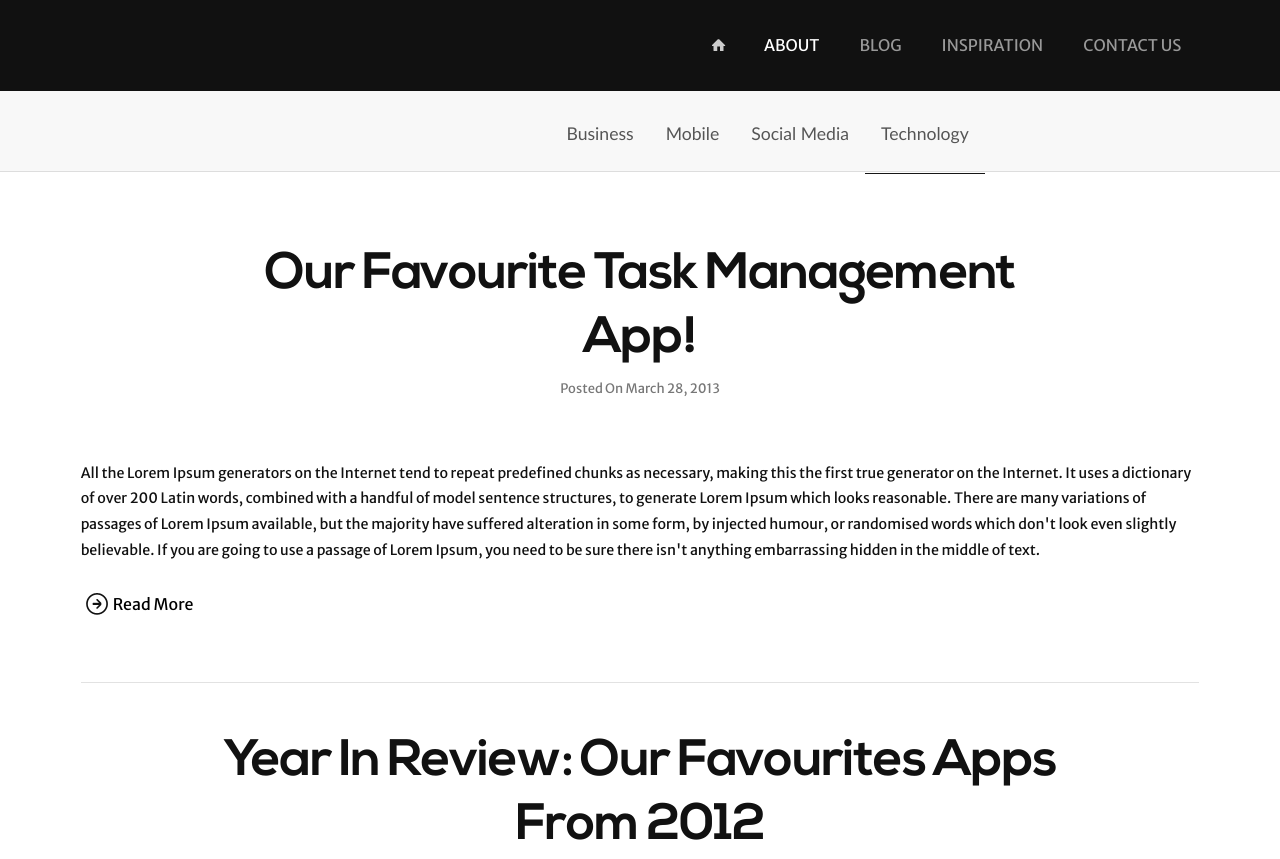
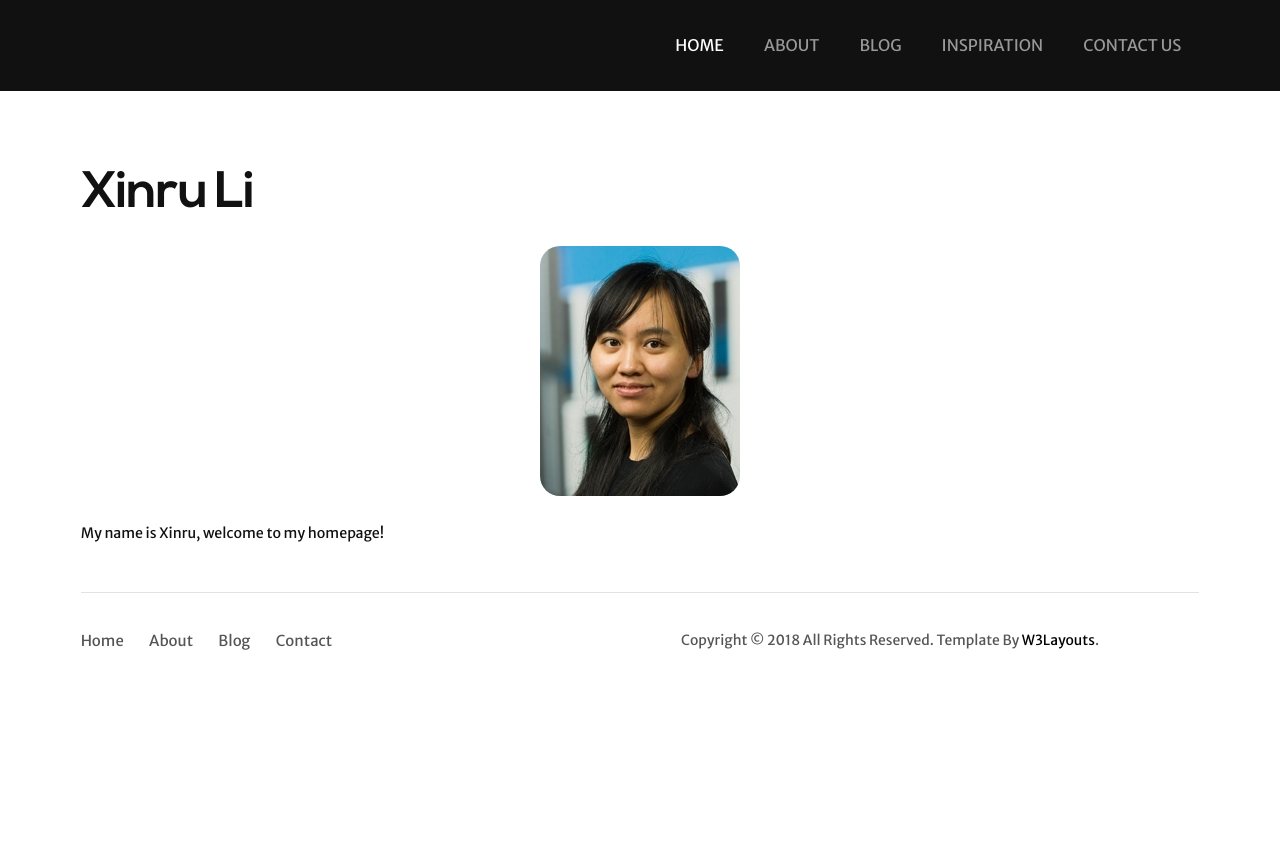
Before and after one commit to kainliu/xinru.li, a plain HTML site: page docs/index.html in a window 1280 px wide. Shown: the top 859 px of the page. After the commit the page ends 800 px from the top, so only its background shows below. Drawn offline with Linux system fonts and the light colour scheme.

Commit message:
add pics

```diff
--- a/docs/css/style.css
+++ b/docs/css/style.css
@@ -167,6 +167,9 @@ p.para{
 .list_img{
 	margin: 2% 0;
 	text-align: center;
+}
+.avatar_img{
+	border-radius: 20px;
 }
 .btn{
 	margin-top: 1.5%;
--- a/docs/index.html
+++ b/docs/index.html
@@ -7,7 +7,7 @@ License URL: http://creativecommons.org/licenses/by/3.0/
 <!DOCTYPE HTML>
 <html>
 <head>
-<title>The Classic Website Template | Home :: w3layouts</title>
+<title>Xinru Li | Homepage</title>
 <meta http-equiv="Content-Type" content="text/html; charset=utf-8" />
 <meta name="viewport" content="width=device-width, initial-scale=1, maximum-scale=1">
 <!-- google fonts-->
@@ -26,8 +26,8 @@ License URL: http://creativecommons.org/licenses/by/3.0/
 		</div>
 		<div class="cssmenu">
 			<ul>
-			  	<li ><a class="home" href="index.html"></a></li>
-				<li class="active"><a href="about.html">About</a></li>
+				<li class="active"><a href="index.html">Home</a></li>
+				<li><a href="about.html">About</a></li>
 				<li><a href="blog.html">Blog</a></li>
 				<li><a href="inspiration.html">Inspiration</a></li>
 				<li><a href="contact.html">Contact Us</a></li>
@@ -40,7 +40,7 @@ License URL: http://creativecommons.org/licenses/by/3.0/
 </div>
 </div>
 <!-- start sub-header -->
-<div class="header_sub_bg">
+<!-- <div class="header_sub_bg">
 <div class="wrap">
 <div class="wrapper">
 		<div class="hdr-nav">
@@ -54,20 +54,23 @@ License URL: http://creativecommons.org/licenses/by/3.0/
 		<div class="clear"></div>
 </div>
 </div>
-</div>
+</div> -->
 <!-- start main -->
 <div class="wrap">
 <div class="wrapper">
 	<div class="main">
 		<div class="content">
-		    <h2 class="style list"><a href="#">Our favourite Task Management App! </a></h2>
-			<h3 class="style">posted on march 28, 2013</h3>
-			<div class="list_img">
-				<img src="images/pic1.jpg" alt="" align=""/>
+			<div class="contact">
+		    <h2 class="style"><a href="#">Xinru Li</a></h2>
+				<!-- <h3 class="style">posted on march 28, 2013</h3> -->
+				<div class="list_img">
+					<img src="assets/xinru-li-200x250.jpg" alt="" align="" class="avatar_img"/>
+				</div>
+				<p class="para">My name is Xinru, welcome to my homepage!</p>
+				<!-- <a href="blog.html" class="btn">Read More</a> -->
 			</div>
-			<p class="para"> All the Lorem Ipsum generators on the Internet tend to repeat predefined chunks as necessary, making this the first true generator on the Internet. It uses a dictionary of over 200 Latin words, combined with a handful of model sentence structures, to generate Lorem Ipsum which looks reasonable. There are many variations of passages of Lorem Ipsum available, but the majority have suffered alteration in some form, by injected humour, or randomised words which don't look even slightly believable. If you are going to use a passage of Lorem Ipsum, you need to be sure there isn't anything embarrassing hidden in the middle of text.</p>
-			<a href="blog.html" class="btn">Read More</a>
 		</div>
+		<!--
 		<div class="content">
 			<h2 class="style list"><a href="#">Year in review: Our favourites Apps from 2012</a></h2>
 			<h3 class="style">posted on march 3, 2013</h3>
@@ -99,6 +102,7 @@ License URL: http://creativecommons.org/licenses/by/3.0/
 				  </ul>
 			</div>
 		</div>
+		-->
 	</div>
 </div>
 </div>
@@ -114,7 +118,7 @@ License URL: http://creativecommons.org/licenses/by/3.0/
 				    <div class="clear"></div>
 				 </ul>
 		</div>
-		<div class="foot_soc">
+		<!-- <div class="foot_soc">
 				<ul>
 					<li><a class="icon1" href="#"></a></li>
 					<li><a  class="icon2" href="#"></a></li>
@@ -122,9 +126,9 @@ License URL: http://creativecommons.org/licenses/by/3.0/
 					<li><a  class="icon4" href="#"></a></li>
 					<div class="clear"></div>
 				</ul>
-		</div>
+		</div> -->
 		<div class="copy">
-			<p class="w3-link">Copyright © 2012 Designer First. All Rights Reserved. Template by&nbsp; <a href="http://w3layouts.com/"> W3Layouts</a></p>
+			<p class="w3-link">Copyright © 2018 All Rights Reserved. Template by&nbsp;<a href="http://w3layouts.com/">W3Layouts</a>.</p>
 		</div>
 		<div class="clear"></div>
 	</div>
```
Also changed, not shown: docs/about.html (+1 -1 lines), docs/assets/xinru-li-200x250.jpg (added).
